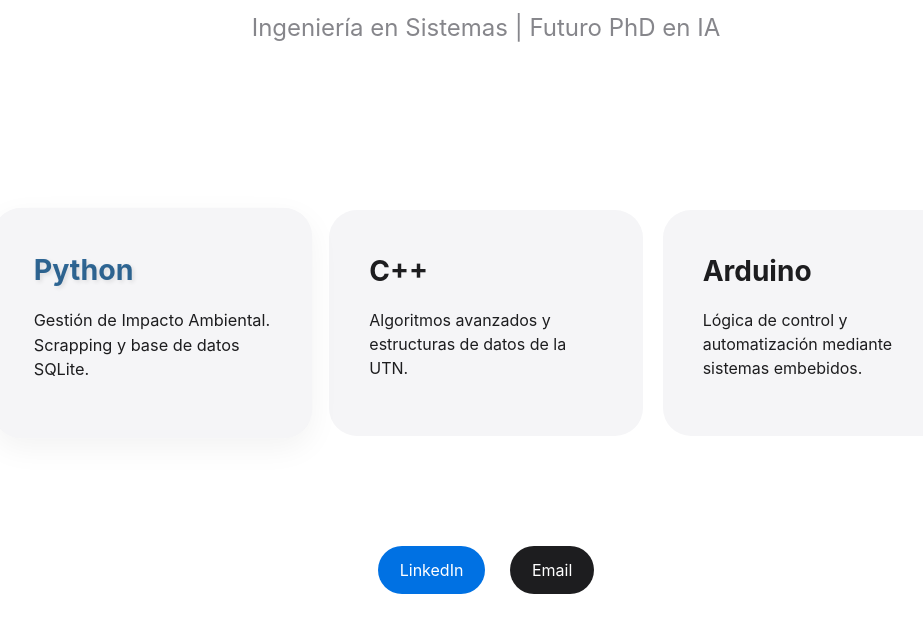
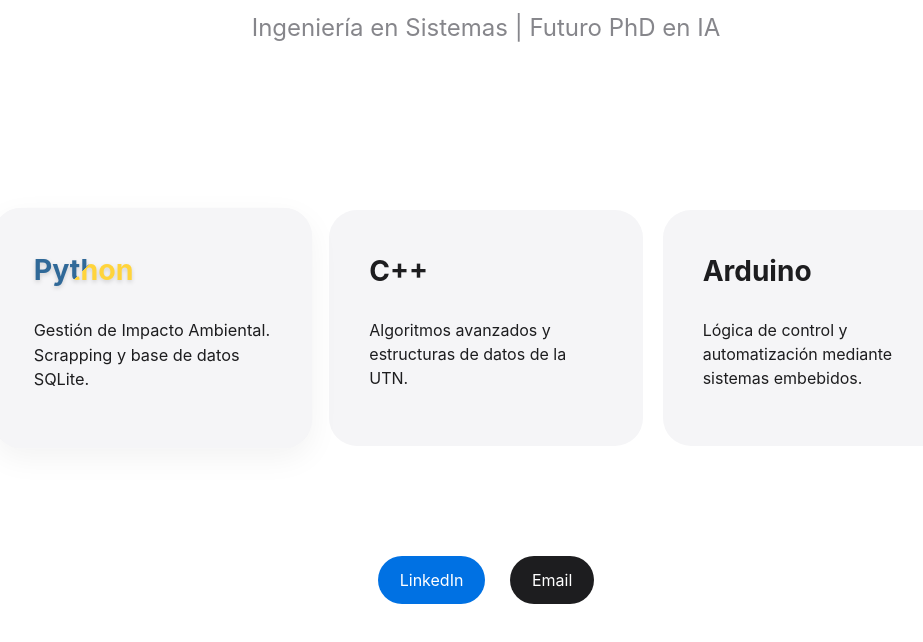
Before and after one commit to leanioqui/leanioqui.github.io, a plain HTML site: page index.html in a window 1280 px wide. In both pictures the pointer is over the element "Python". Shown: the part 264-906 px from the top of the page, without its empty margins (154-1077 px from the left). Drawn offline with Linux system fonts and the light colour scheme.

Commit message:
Update index retoques python.html

```diff
--- a/index.html
+++ b/index.html
@@ -87,15 +87,17 @@
         .card h3 {
             font-size: 28px;
             margin: 0 0 10px;
+            /* CLAVE: La caja ahora mide lo mismo que el texto */
+            display: inline-block;
             /* Cambiamos 'color' por 'all' para que la transición
-               también afecte al fondo y al recorte del texto */
+               también afecte al fondo y al recorte del texto, Si no se pone esto, el color cambia "de golpe"  */
             transition: all 0.3s ease;
         }
 
         /* 2. El nuevo efecto para Python (Gradiente Diagonal) */
         .card-python:hover h3 {
             /* Colores oficiales de Python en diagonal */
-            background: linear-gradient(135deg, #306998 50%, #FFE873 50%);
+            background: linear-gradient(135deg, #306998 50%, #FFD43B 50%);
 
             /* Recorte de fondo al texto */
             -webkit-background-clip: text;
@@ -105,8 +107,13 @@
             -webkit-text-fill-color: transparent;
             color: transparent;
 
-            /* Agregamos una sombra muy sutil para que no pierda legibilidad */
-            text-shadow: 2px 2px 4px rgba(0,0,0,0.1);
+            /* Agregamos un filtro de drop-shadow sutil.
+            A diferencia del text-shadow, este se aplica AL RECORTE del texto,
+            haciendo que los colores "salten" más del fondo. */
+            filter: drop-shadow(0px 2px 2px rgba(0,0,0,0.15));
+
+            /* Quitamos la sombra para que el corte diagonal sea nítido */
+            text-shadow: none;
         }
 
         /* 3. Cuando el padre 'card-cpp' está en hover, buscá su h3 y usá su color (#00599C) */
```
